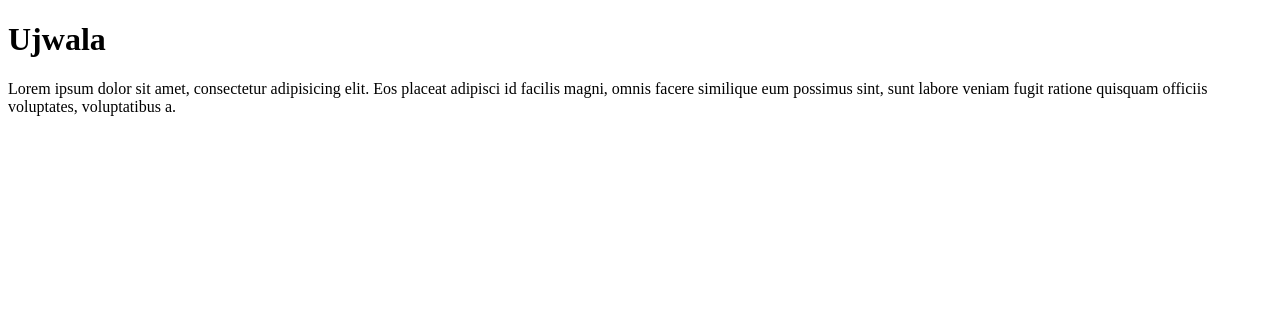
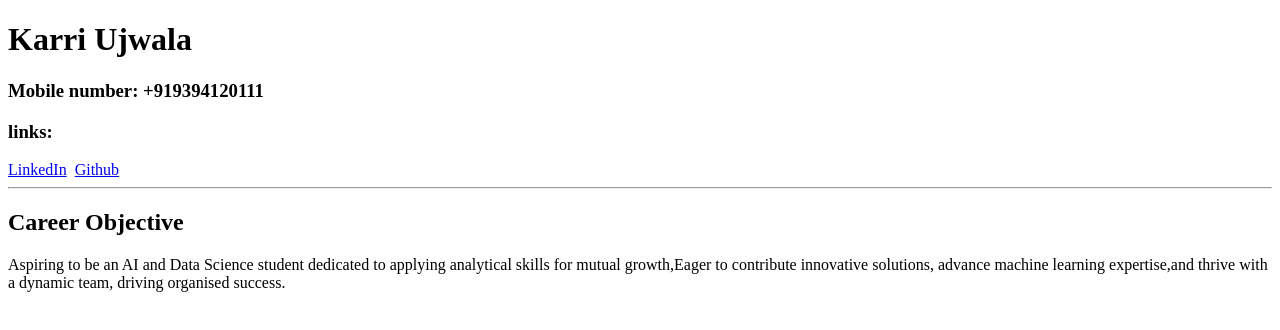
Before and after one commit to KarriUjwala/Project-1, a plain HTML site: page index.html in a window 1280 px wide. Drawn offline with Linux system fonts and the light colour scheme.

Commit message:
First Commit

```diff
--- a/index.html
+++ b/index.html
@@ -6,7 +6,17 @@
     <title>Document</title>
 </head>
 <body>
-    <h1>Ujwala</h1>
-    <p>Lorem ipsum dolor sit amet, consectetur adipisicing elit. Eos placeat adipisci id facilis magni, omnis facere similique eum possimus sint, sunt labore veniam fugit ratione quisquam officiis voluptates, voluptatibus a.</p>
+    <!-- Name -->
+    <h1><b> Karri Ujwala</b></h1>
+    <h3>Mobile number: +919394120111</h3>
+    <h3>links:</h3>
+    <a href="https://www.linkedin.com/in/ujwala-karri-641113296/" target="_blank">LinkedIn</a>&nbsp;
+    <a href="https://github.com/KarriUjwala" target="_blank">Github</a>
+        <hr>
+        <h2><b>Career Objective</b></h2>
+        <p>Aspiring to be an AI and Data Science student dedicated to applying analytical
+            skills for mutual growth,Eager to contribute innovative solutions,
+        advance machine learning expertise,and thrive with a dynamic team,
+    driving organised success. </p>
 </body>
 </html>
```
Also changed, not shown: style.css (added).
